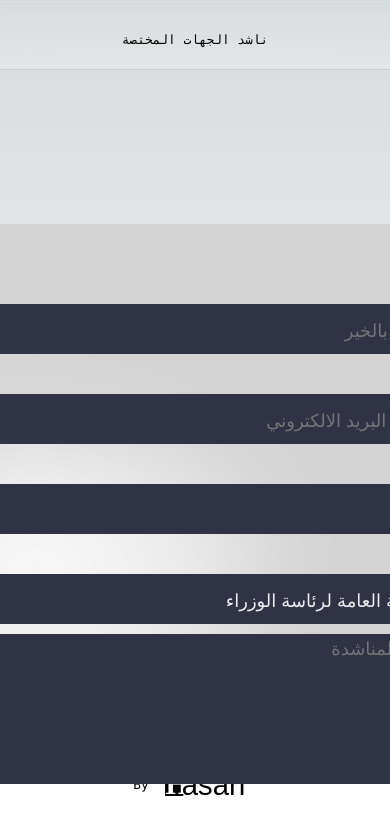
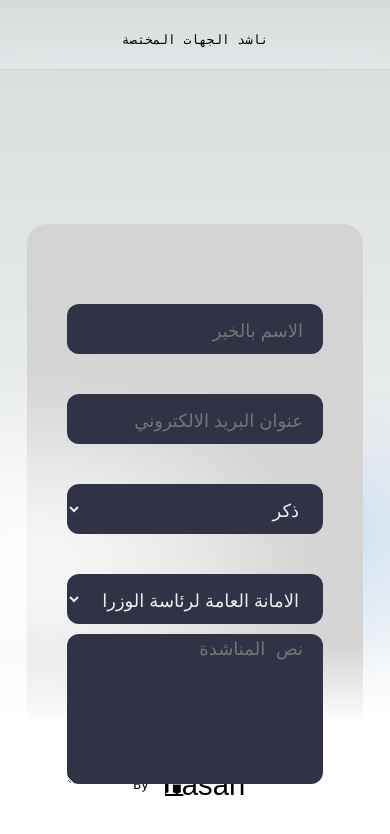
Before and after one commit to Hasan-aga/munashid, a Next.js app: page / in a window 390 px wide. Shown: the top 834 px of the page. Built offline with nearby package versions, Linux system fonts and the light colour scheme.

Commit message:
improve mobile ux

```diff
--- a/components/form.module.css
+++ b/components/form.module.css
@@ -3,7 +3,7 @@
   border-radius: 20px;
   box-sizing: border-box;
   height: auto;
-  width: 600px;
+  width: 21em;
   padding: 40px;
 }
 
```
